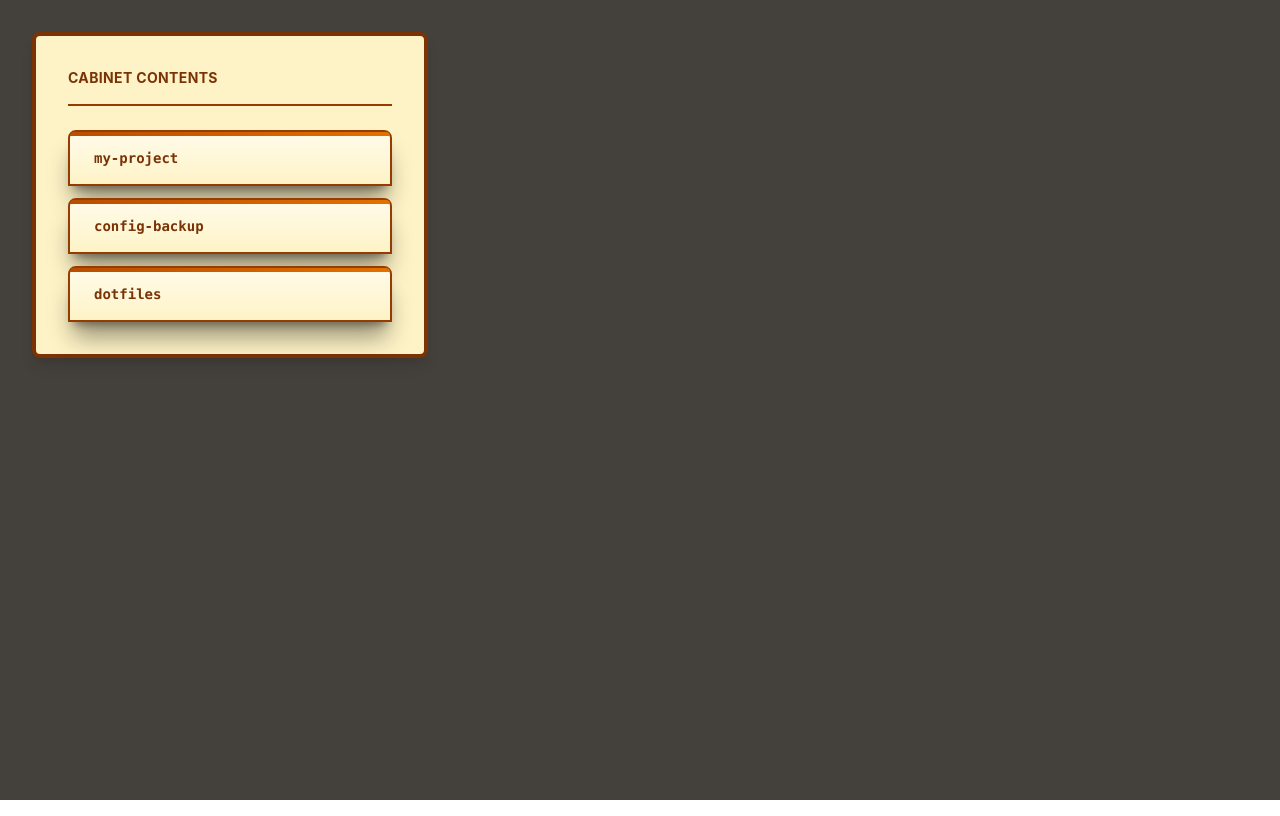
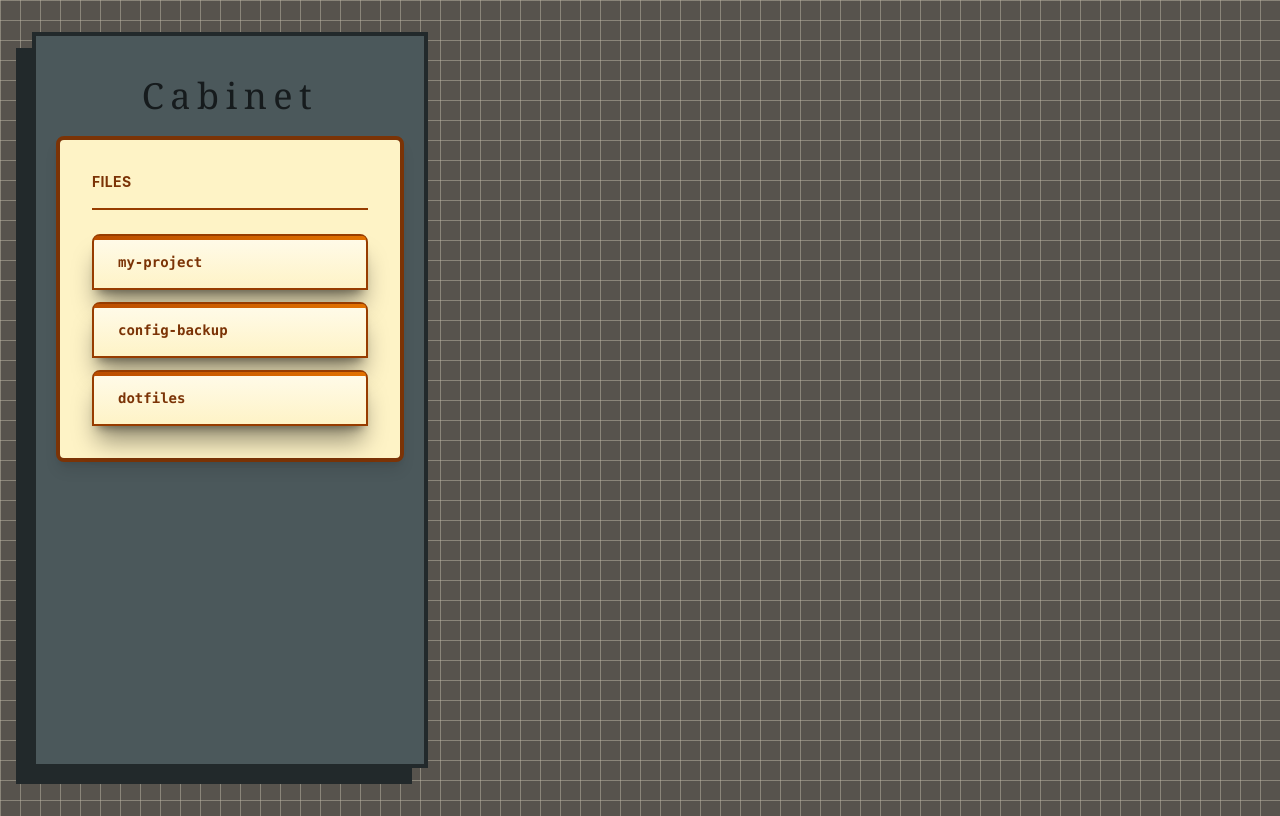
Before and after one commit to jacksonfishburn/cabinet, a React (Vite) app in the folder frontend/cabinet-web/: page / in a window 1280 px wide. Built offline with nearby package versions, Linux system fonts and the light colour scheme; no server answers.

Commit message:
feat(ArchiveList): design change

```diff
--- a/frontend/cabinet-web/src/component/ArchiveList.tsx
+++ b/frontend/cabinet-web/src/component/ArchiveList.tsx
@@ -5,13 +5,24 @@ import type { ArchiveListProps } from "../types"
 const ArchiveList = ({ names, onSelect }: ArchiveListProps) => {
 
   return (
-    <div className="w-full max-w-3xl mx-auto">
-      {/* Cabinet Container */}
+    <div className="relative w-full max-w-3xl mx-auto mb-4 min-h-[calc(100vh-4rem)]">
+      <div
+        aria-hidden="true"
+        className="absolute inset-0 -translate-x-4 translate-y-4 bg-mist-800"
+      />
+
+      <div className="relative flex min-h-[calc(100vh-4rem)] flex-col bg-mist-600 px-4 pb-4 pt-8 md:px-5 md:pb-5 md:pt-10 border-4 border-mist-800">
+        <div className="mb-4 text-center md:mb-5">
+          <h2 className="font-serif text-3xl tracking-[0.18em] text-mist-900 md:text-4xl">
+            Cabinet
+          </h2>
+        </div>
+
         <div className="bg-amber-100 rounded-lg shadow-lg p-8 border-4 border-amber-900">
-        {/* Cabinet Label */}
+          {/* Files Label */}
           <div className="mb-6 pb-4 border-b-2 border-amber-800">
             <h2 className="text-sm font-bold uppercase tracking-wide text-amber-900">
-            Cabinet Contents
+              Files
             </h2>
           </div>
 
@@ -55,6 +66,7 @@ const ArchiveList = ({ names, onSelect }: ArchiveListProps) => {
           </div>
         </div>
       </div>
+    </div>
   );
 }
 
--- a/frontend/cabinet-web/src/page/Dashboard.tsx
+++ b/frontend/cabinet-web/src/page/Dashboard.tsx
@@ -1,12 +1,12 @@
 import { useFiles } from "../hook/useFiles";
 import { useState } from "react";
 import type { FileRecord } from "../types";
-import ArchiveList from "../component/archiveList";
+import ArchiveList from "../component/ArchiveList";
 import ArchiveView from "../component/ArchiveView";
 
 
 function Dashboard() {
-    const { files, isLoading, deleteFile, uploadFile } = useFiles();
+    const { files, deleteFile, uploadFile } = useFiles();
     const [selected, setSelected] = useState<FileRecord | null>(null);
 
     const archiveList = Object.values(files).map(f => ({ name: f.name, md5: f.md5 }));
@@ -16,7 +16,8 @@ function Dashboard() {
     }
 
     return (
-        <main className="min-h-screen bg-stone-700 text-slate-100 p-6 md:p-8">
+        <main className="min-h-screen bg-stone-600 text-slate-100 p-6 md:p-8
+        bg-[linear-gradient(#BFB9A7,transparent_1px),linear-gradient(90deg,#BFB9A7,transparent_1px)] bg-[size:20px_20px]">
             <div className="mx-auto grid max-w-7xl grid-cols-1 gap-6 md:grid-cols-[420px_1fr]">
             <div className="pr-4 md:pr-6">
             <ArchiveList names={archiveList} onSelect={(md5) => setSelected(findByMd5(md5))} />
```
Lines whose indentation alone changed are shown as unchanged.
